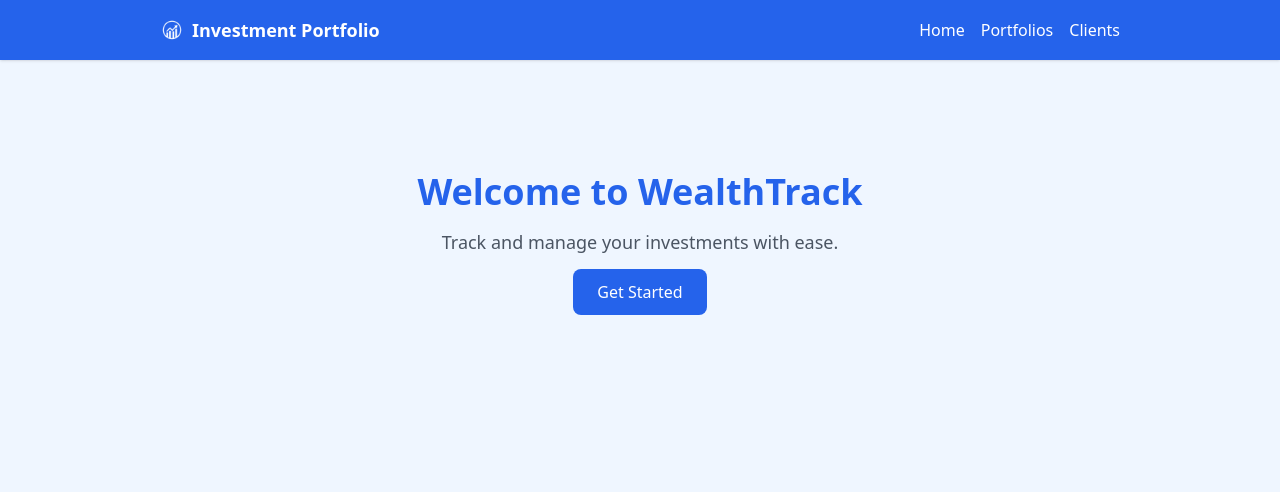
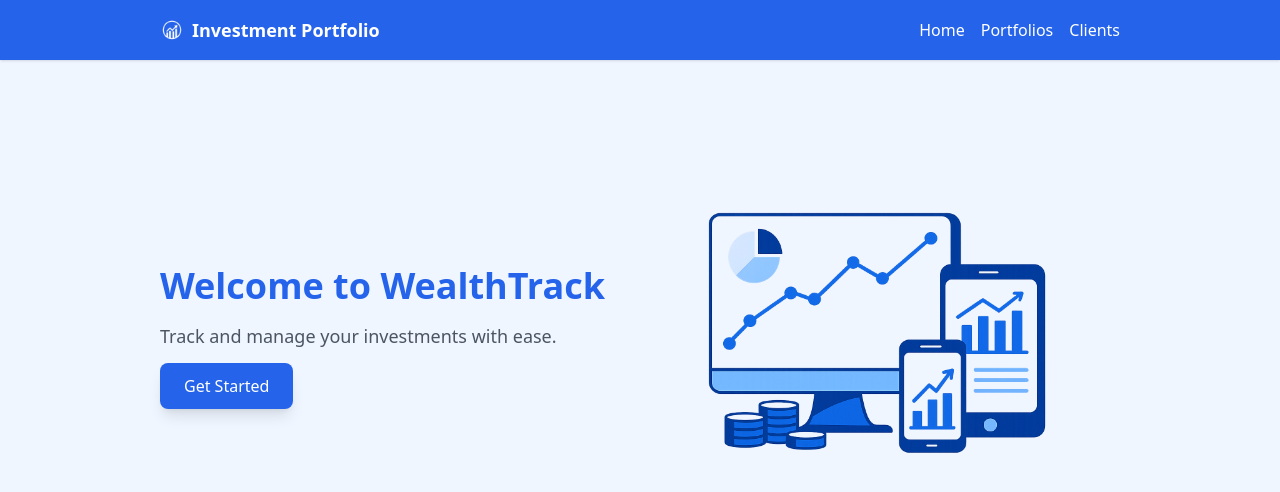
Before and after one commit to ektagoel-12/Investment-portfolio-management, a Vue app: page / in a window 1280 px wide. Shown: the top 492 px of the page. Built offline with nearby package versions, Linux system fonts and the light colour scheme.

Commit message:
Home page updates with graphics

```diff
--- a/src/components/Home.vue
+++ b/src/components/Home.vue
@@ -1,17 +1,26 @@
 <template>
-  <div class="max-w-3xl mx-auto text-center py-20">
+  <div class="max-w-7xl mx-auto py-20 grid grid-cols-1 md:grid-cols-2 items-center">
+    <!-- Left side: Text -->
+    <div class="text-center md:text-left">
       <h1 class="text-4xl font-bold text-blue-600 mb-4">Welcome to WealthTrack</h1>
       <p class="text-lg text-gray-600 mb-6">
         Track and manage your investments with ease.
       </p>
       <router-link
         to="/portfolios"
-      class="bg-blue-600 text-white px-6 py-3 rounded-lg hover:bg-blue-700 transition"
+        class="bg-blue-600 text-white px-6 py-3 rounded-lg hover:bg-blue-700 transition shadow-lg"
       >
         Get Started
       </router-link>
     </div>
+
+    <!-- Right side: Illustration -->
+    <div class="flex justify-center md:justify-end h-full">
+      <img
+        src="@/assets/WealthHomeImage.png"
+        alt="WealthTrack illustration"
+        class="w-full h-full max-h-[500px] object-contain md:max-h-[650px]"
+      />
+    </div>
+  </div>
 </template>
-
-<script setup lang="ts">
-</script>
```
Also changed, not shown: src/assets/WealthHomeImage.png (added). Lines whose indentation alone changed are shown as unchanged.
